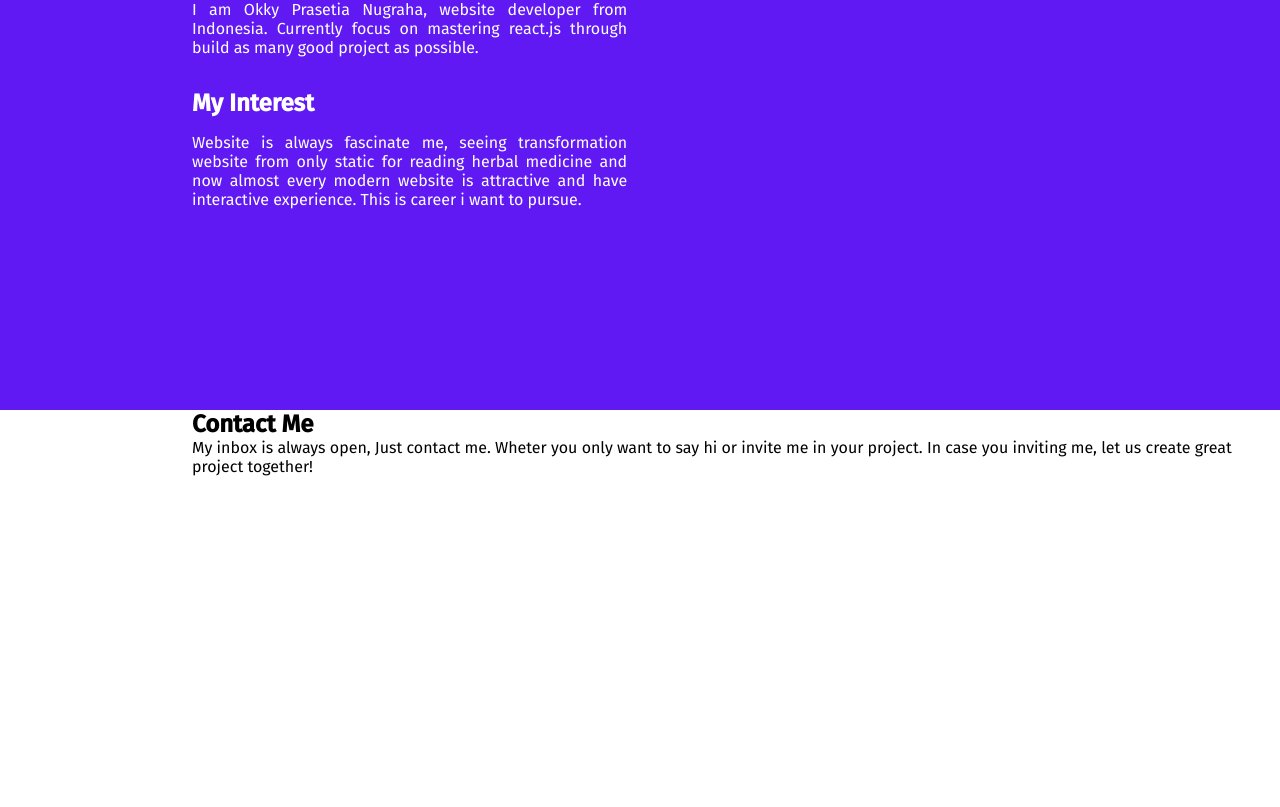
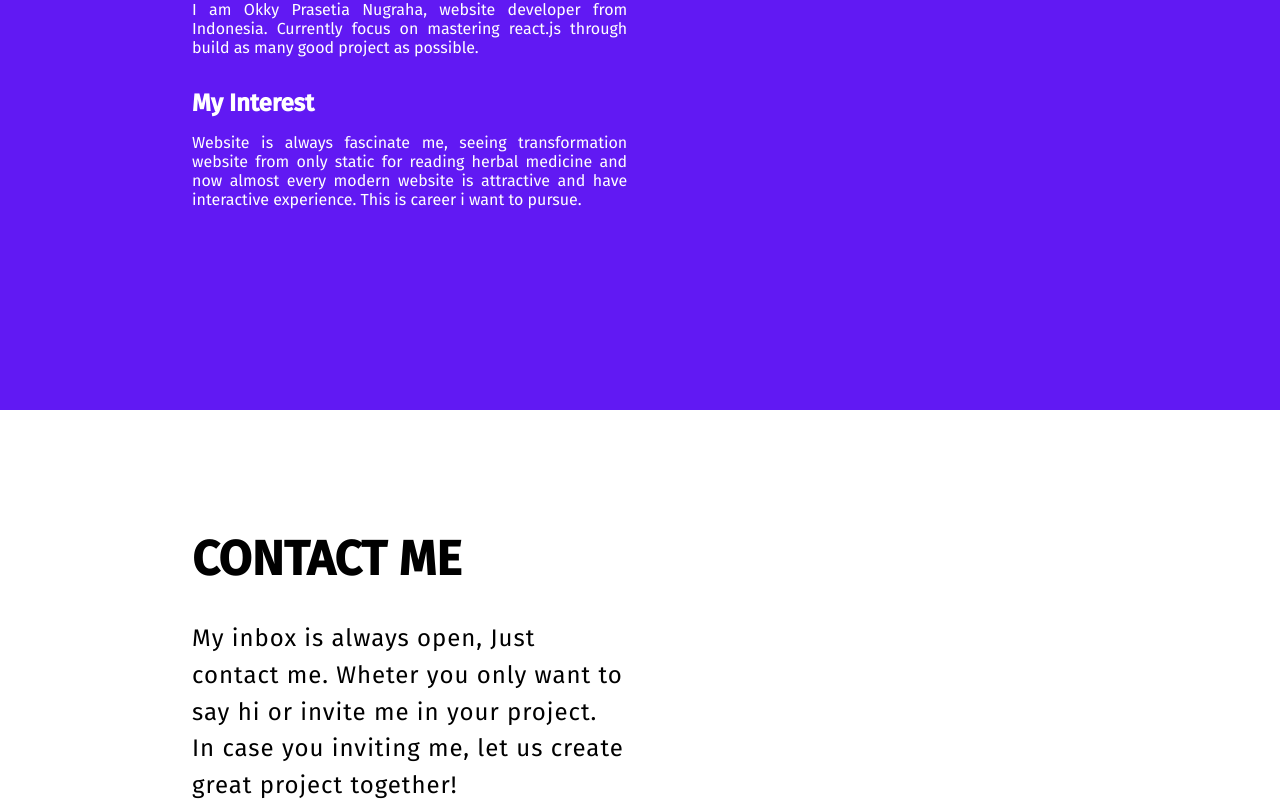
Before and after one commit to okkyprasetian/portfolio, a React (Create React App) app: page / in a window 1280 px wide. Shown: the part 1990-2797 px from the top of the page. Built offline with nearby package versions, Linux system fonts and the light colour scheme.

Commit message:
edit favicon

```diff
--- a/public/index.html
+++ b/public/index.html
@@ -3,7 +3,7 @@
 
 <head>
   <meta charset="utf-8" />
-  <link rel="icon" href="./fav.png" />
+  <link rel="icon" href="./o.png" />
   <meta name="viewport" content="width=device-width, initial-scale=1" />
   <meta name="theme-color" content="#000000" />
   <meta name="description" content="Web site created using create-react-app" />
--- a/src/App.js
+++ b/src/App.js
@@ -32,7 +32,7 @@ function App() {
 
 
       <div id="portfolio" className="layer">
-        <h2>My Portfolio</h2>
+        <h2>MY PORTFOLIO</h2>
         <p>A collection of projects i've built</p>
       </div>
 
@@ -45,10 +45,12 @@ function App() {
       </div>
 
       <div id="contact" className="layer">
-        <h2>Contact Me</h2>
-        <p className="contact-p">
-          My inbox is always open, Just contact me. Wheter you only want to say hi or invite me in your project. In case you inviting me, let us create great project together!
-        </p>
+        <h2 className="contact-head">CONTACT ME</h2>
+        <div className="contact-content">
+          <p className="contact-p">
+            My inbox is always open, Just contact me. Wheter you only want to say hi or invite me in your project. In case you inviting me, let us create great project together!
+          </p>
+        </div>
       </div>
 
     </div>
--- a/src/index.css
+++ b/src/index.css
@@ -154,3 +154,21 @@ a {
   text-align: justify;
   color: white;
 }
+
+/* ===== CONTACT ME ===== */
+
+#contact {
+  padding-top: 15vh;
+}
+
+.contact-head {
+  margin-bottom: 2rem;
+  font-size: 3rem;
+}
+
+.contact-p {
+  width: 40%;
+  font-size: 1.5rem;
+  letter-spacing: 0.06rem;
+  line-height: 2.3rem;
+}
```
Also changed, not shown: public/o.png (added).
